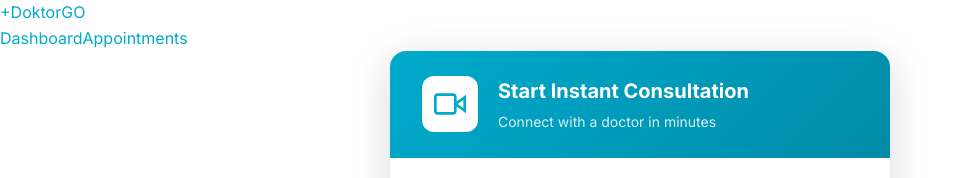
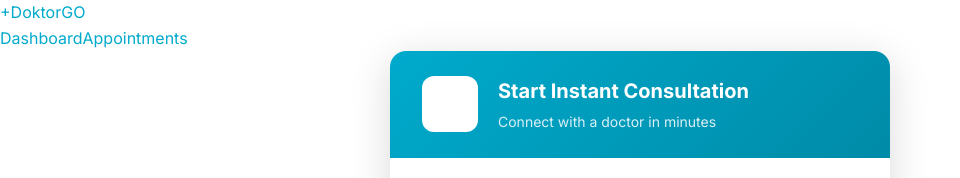
Before and after one commit to Allan00913/DoktorGO, a Next.js app in the folder frontend/: page /consultation in a window 1280 px wide. Shown: the top 178 px of the page, without its empty margins (0-960 px from the left). Built offline with nearby package versions, Linux system fonts and the light colour scheme; sample sign-in values are in the browser's storage.

Commit message:
Make icon and text white in hero banner, consistent design

```diff
--- a/frontend/src/app/consultation/page.tsx
+++ b/frontend/src/app/consultation/page.tsx
@@ -292,7 +292,7 @@ function ConsultationContent() {
           <div className="consultation-card">
             <div className="hero-banner">
               <div className="video-icon">
-                <svg width="32" height="32" viewBox="0 0 24 24" fill="none" stroke="#00aacc" strokeWidth="2">
+                <svg width="32" height="32" viewBox="0 0 24 24" fill="none" stroke="#ffffff" strokeWidth="2">
                   <polygon points="23 7 16 12 23 17 23 7"/>
                   <rect x="1" y="5" width="15" height="14" rx="2" ry="2"/>
                 </svg>
--- a/frontend/src/app/dashboard/page.tsx
+++ b/frontend/src/app/dashboard/page.tsx
@@ -96,7 +96,7 @@ export default function DashboardPage() {
                   <rect x="1" y="5" width="15" height="14" rx="2" ry="2"/>
                 </svg>
               </span>
-              Start Instant Consultation
+              <span>Start Instant Consultation</span>
             </Link>
           </section>
 
@@ -304,6 +304,10 @@ export default function DashboardPage() {
           box-shadow: 0 4px 12px rgba(0,0,0,0.15);
         }
 
+        .consultation-btn span {
+          color: #00aacc;
+        }
+
         .btn-icon {
           display: flex;
           align-items: center;
```
